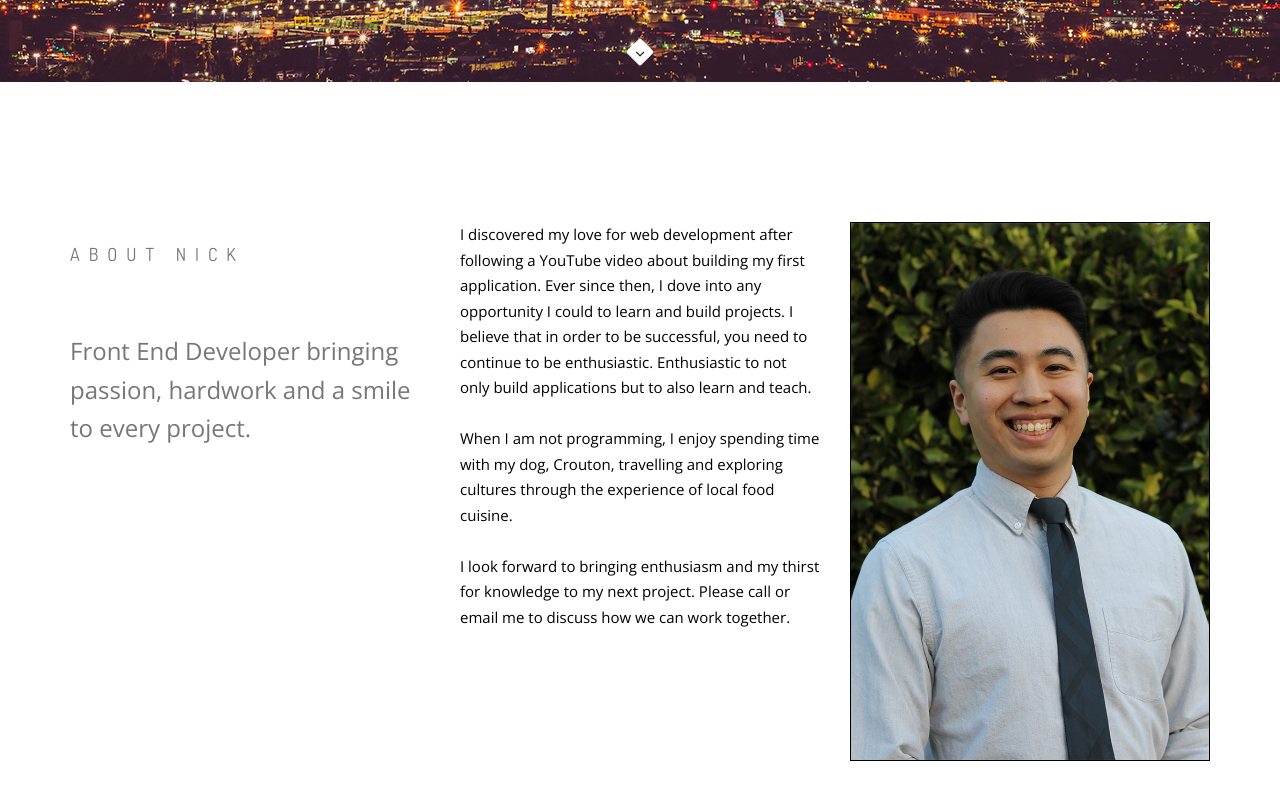
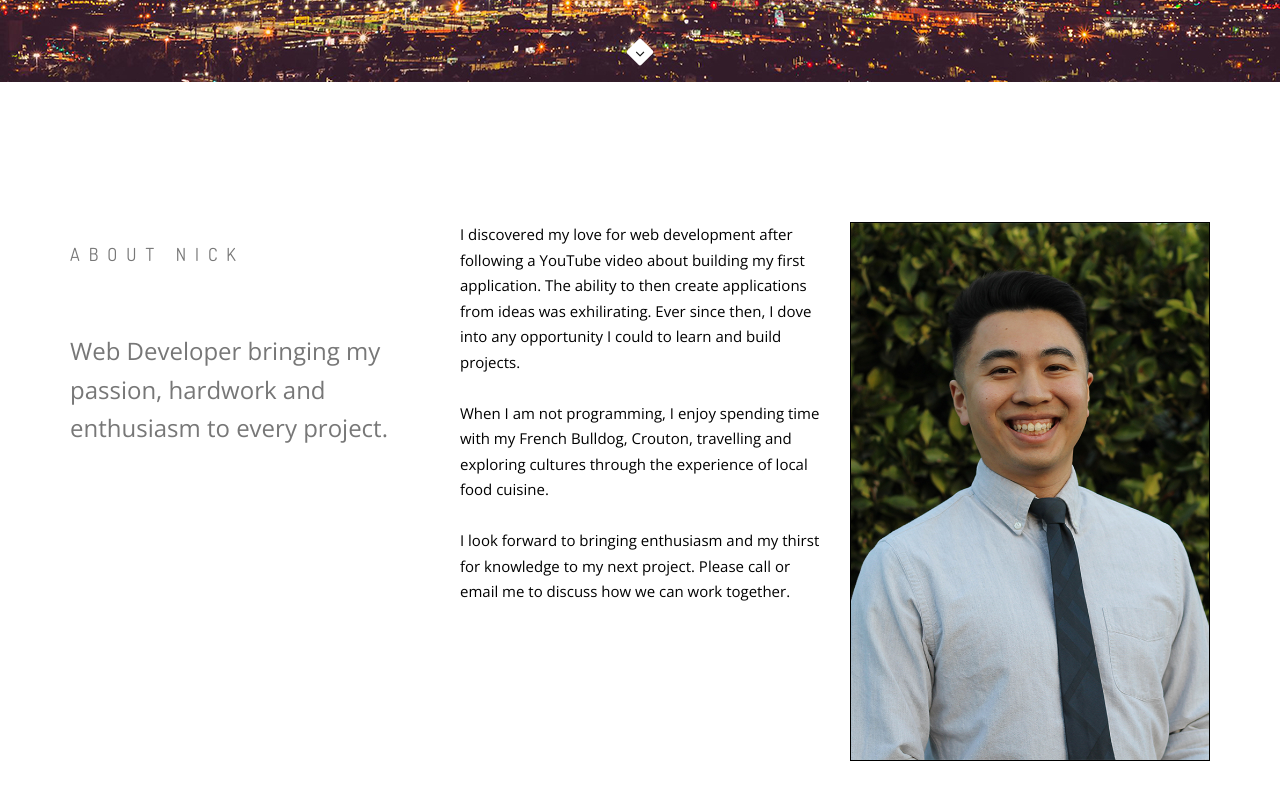
Before and after one commit to nickkquan/portfolio, a plain HTML site: page index.html in a window 1280 px wide. Shown: the part 718-1518 px from the top of the page. Drawn offline with nearby package versions, Linux system fonts and the light colour scheme; some packages are replaced by stand-ins of ours; a script that the page names is missing.

Commit message:
revised about me descripition

```diff
--- a/index.html
+++ b/index.html
@@ -119,7 +119,7 @@
                             </h2>
                             <blockquote>
                                 <p class="align-left">
-                                    Front End Developer bringing passion, hardwork and a smile to every project.
+                                    Web Developer bringing my passion, hardwork and enthusiasm to every project.
                                 </p>
                             </blockquote>
                         </div>
@@ -152,13 +152,12 @@
                         </div>
 
                         <div class=" aboutMe col-md-4 col-sm-6 mb-sm-50 mb-xs-30 align-left">
-                            I discovered my love for web development after following a YouTube video about building my first application. Ever since
-                            then, I dove into any opportunity I could to learn and build projects. I believe that in order
-                            to be successful, you need to continue to be enthusiastic. Enthusiastic to not only build applications
-                            but to also learn and teach.
+                            I discovered my love for web development after following a YouTube video about building my first application. The ability
+                            to then create applications from ideas was exhilirating. Ever since then, I dove into any opportunity
+                            I could to learn and build projects.
                             <br>
-                            <br> When I am not programming, I enjoy spending time with my dog, Crouton, travelling and exploring
-                            cultures through the experience of local food cuisine.
+                            <br> When I am not programming, I enjoy spending time with my French Bulldog, Crouton, travelling
+                            and exploring cultures through the experience of local food cuisine.
                             <br>
                             <br> I look forward to bringing enthusiasm and my thirst for knowledge to my next project. Please
                             call or email me to discuss how we can work together.
```
